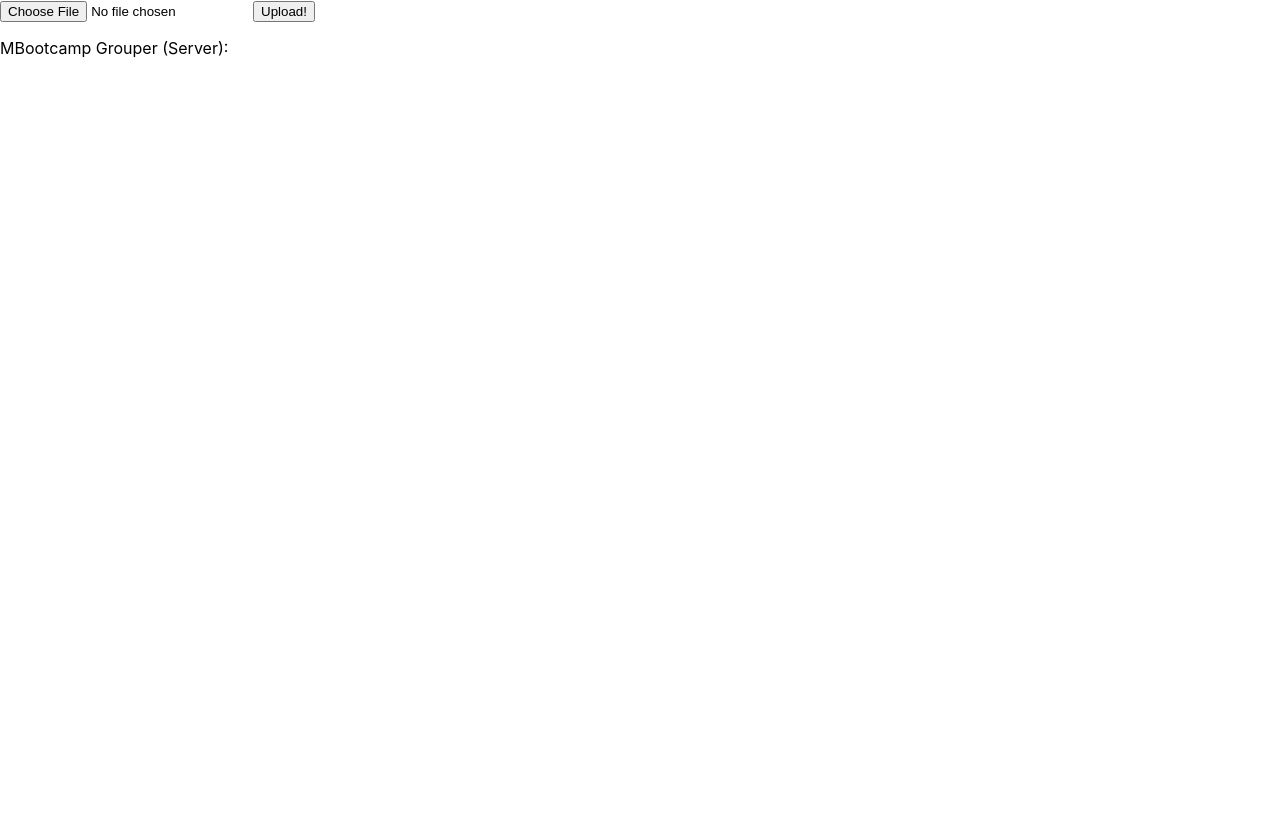
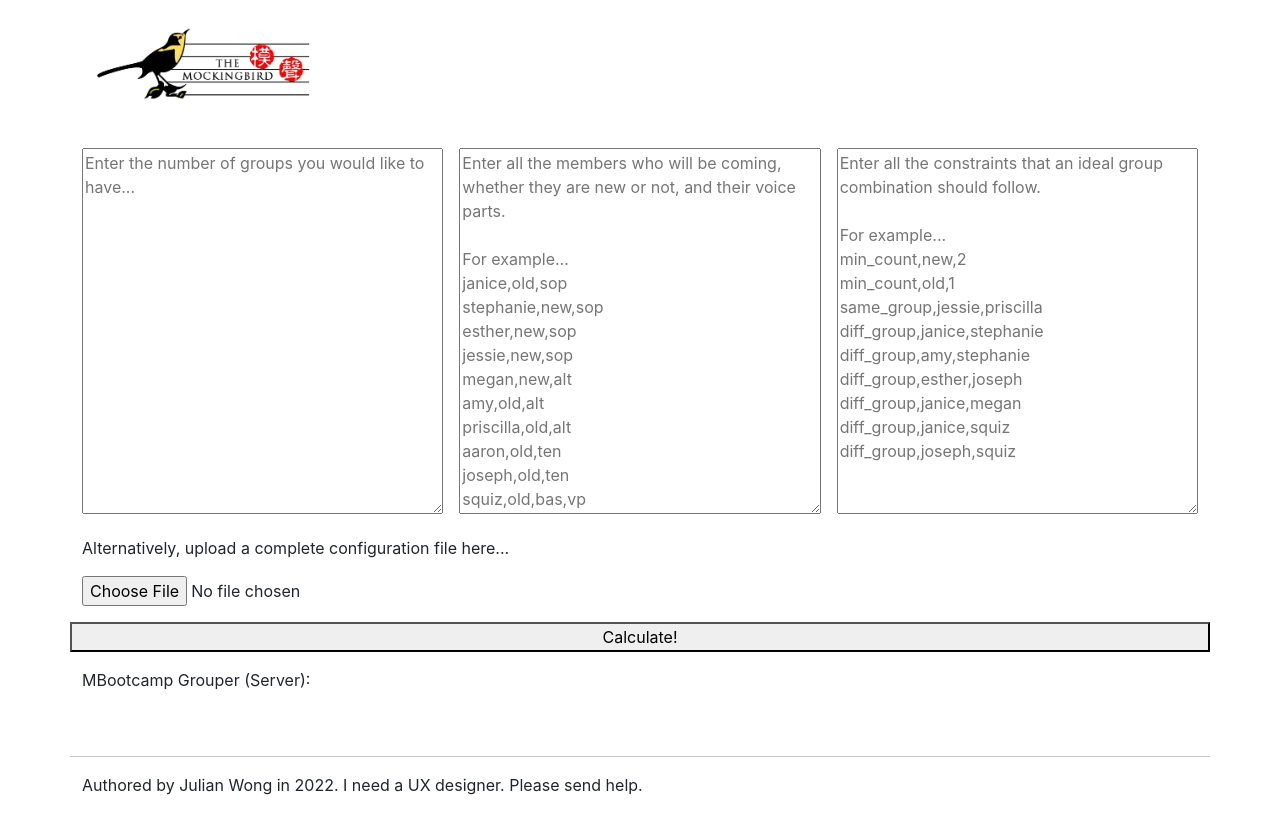
Before and after one commit to jyjulianwong/MBootcamp-Grouper-WebApp, a React (Create React App) app: page / in a window 1280 px wide. Shown: the top 834 px of the page. Before the commit the page ends 800 px from the top, so only its background shows below. Built offline with nearby package versions, Linux system fonts and the light colour scheme.

Commit message:
Add manual user inputs, add decorative elements

```diff
--- a/public/index.html
+++ b/public/index.html
@@ -15,6 +15,7 @@
       user's mobile device or desktop. See https://developers.google.com/web/fundamentals/web-app-manifest/
     -->
     <link rel="manifest" href="%PUBLIC_URL%/manifest.json" />
+    <link href="https://cdn.jsdelivr.net/npm/bootstrap@5.2.3/dist/css/bootstrap.min.css" rel="stylesheet" integrity="sha384-rbsA2VBKQhggwzxH7pPCaAqO46MgnOM80zW1RWuH61DGLwZJEdK2Kadq2F9CUG65" crossorigin="anonymous">
     <!--
       Notice the use of %PUBLIC_URL% in the tags above.
       It will be replaced with the URL of the `public` folder during the build.
@@ -29,6 +30,7 @@
   <body>
     <noscript>You need to enable JavaScript to run this app.</noscript>
     <div id="root"></div>
+    <script src="https://cdn.jsdelivr.net/npm/bootstrap@5.2.3/dist/js/bootstrap.bundle.min.js" integrity="sha384-kenU1KFdBIe4zVF0s0G1M5b4hcpxyD9F7jL+jjXkk+Q2h455rYXK/7HAuoJl+0I4" crossorigin="anonymous"></script>
     <!--
       This HTML file is a template.
       If you open it directly in the browser, you will see an empty page.
--- a/src/App.js
+++ b/src/App.js
@@ -1,91 +1,51 @@
+import DataTranslator from "./models/dataTranslator";
 import axios from 'axios';
 import {useState} from "react";
 
 function App() {
+  const placeholder1 = `Enter the number of groups you would like to have...
+  `;
+  const placeholder2 = `Enter all the members who will be coming, whether they are new or not, and their voice parts.
+
+For example...
+janice,old,sop
+stephanie,new,sop
+esther,new,sop
+jessie,new,sop
+megan,new,alt
+amy,old,alt
+priscilla,old,alt
+aaron,old,ten
+joseph,old,ten
+squiz,old,bas,vp
+cyrus,new,bas,vp
+adrian,new,bas,vp
+  `;
+  const placeholder3 = `Enter all the constraints that an ideal group combination should follow.
+
+For example...
+min_count,new,2
+min_count,old,1
+same_group,jessie,priscilla
+diff_group,janice,stephanie
+diff_group,amy,stephanie
+diff_group,esther,joseph
+diff_group,janice,megan
+diff_group,janice,squiz
+diff_group,joseph,squiz
+  `;
+
+  const [textArea1, setTextArea1] = useState("");
+  const [textArea2, setTextArea2] = useState("");
+  const [textArea3, setTextArea3] = useState("");
   const [configFile, setConfigFile] = useState(null);
   const [res, setRes] = useState("");
 
-  const onFileChange = (event) => {
-    setConfigFile(event.target.files[0]);
-  };
+  const sendCalcRequest = (configData) => {
+    const dataTranslator = new DataTranslator(configData);
+    const data = dataTranslator.translate();
 
-  const onFileUpload = () => {
-    const data = {};
-
-    console.log("App: onFileUpload: configFile: " + configFile);
-    const fileReader = new FileReader();
-    fileReader.readAsText(configFile, "utf-8");
-    fileReader.onload = async (event) => {
-      const configLines = event.target.result.split("\n");
-      console.log("App: onFileUpload: configLines: " + configLines);
-      let linePtr = 0;
-      data["groupCount"] = parseInt(configLines[linePtr]);
-      linePtr += 2;
-
-      data["people"] = [];
-      while (true) {
-        if (linePtr >= configLines.length) {
-          break;
-        }
-        const configLine = configLines[linePtr];
-        if (configLine === "") {
-          linePtr++;
-          break;
-        }
-
-        const args = configLine.split(",");
-        const voices = args.slice(2).map((v) => {
-          switch (v) {
-            case "sop":
-              return "SOPRANO";
-            case "alt":
-              return "ALTO";
-            case "ten":
-              return "TENOR";
-            case "bas":
-              return "BASS";
-            default:
-              return "VP";
-          }
-        })
-        const member = {
-          "name": args[0],
-          "voices": voices,
-          "newMember": args[1] === "new"
-        }
-        data["people"].push(member);
-
-        linePtr++;
-      }
-
-      data["constraints"] = [];
-      while (true) {
-        if (linePtr >= configLines.length) {
-          break;
-        }
-        const configLine = configLines[linePtr];
-        if (configLine === "") {
-          linePtr++;
-          break;
-        }
-
-        const args = configLine.split(",");
-        const cType = args[0].toUpperCase();
-        const cArgs = args.slice(1);
-        if (cType === "MIN_COUNT") {
-          cArgs[0] = cArgs[0] === "new" ? "NEW_MEMBER" : "OLD_MEMBER";
-          cArgs[1] = parseInt(cArgs[1]);
-        }
-        const constraint = {
-          "type": cType,
-          "args": cArgs
-        }
-        data["constraints"].push(constraint);
-
-        linePtr++;
-      }
-
-      console.log("App: onFileUpload: data: " + data);
+    console.log("App: onSubmit: data: " + data);
     const config = {
       headers: {
         "Content-Type": "application/json"
@@ -94,16 +54,106 @@ function App() {
     axios
       .post("http://mbootcamp-grouper-server-env.eba-dqkgzebf.eu-west-2.elasticbeanstalk.com/grouper", data, config)
       .then((response) => {
-          setRes(JSON.stringify(response));
+        setRes(JSON.stringify(response["data"]["combinations"]));
       })
+  }
+
+  const onTextArea1Change = (event) => {
+    setTextArea1(event.target.value);
+  }
+  const onTextArea2Change = (event) => {
+    setTextArea2(event.target.value);
+  }
+  const onTextArea3Change = (event) => {
+    setTextArea3(event.target.value);
+  }
+
+  const onFileChange = (event) => {
+    setConfigFile(event.target.files[0]);
   };
+
+  const onSubmit = () => {
+    if (configFile !== null) {
+      console.log("App: onSubmit: configFile: " + configFile);
+      const fileReader = new FileReader();
+      fileReader.readAsText(configFile, "utf-8");
+      fileReader.onload = async (event) => {
+        sendCalcRequest(event.target.result);
+      };
+    } else {
+      let configData = "";
+      configData += textArea1;
+      configData.replace(/\n+$/, "");
+      configData += "\n";
+      configData += textArea2;
+      configData.replace(/\n+$/, "");
+      configData += "\n";
+      configData += textArea3;
+      configData.replace(/\n+$/, "");
+      sendCalcRequest(configData);
+    }
   };
 
   return (
     <div className="App">
+      <div className={"container"}>
+        <div className={"row my-3"}>
+          <div className="col align-self-start">
+            <img
+              src={require("./assets/themockingbird.png")}
+              alt={"The Mockingbird"}
+              width={255}
+              height={100}
+            />
+          </div>
+        </div>
+        <div className={"row my-3 g-3"}>
+          <div className={"col-xs-12 col-lg-4"}>
+            <textarea
+              className={"w-100"}
+              rows={15}
+              placeholder={placeholder1}
+              onChange={onTextArea1Change}
+            >
+              {textArea1}
+            </textarea>
+          </div>
+          <div className={"col-xs-12 col-lg-4"}>
+            <textarea
+              className={"w-100"} rows={15}
+              placeholder={placeholder2}
+              onChange={onTextArea2Change}
+            >
+              {textArea2}
+            </textarea>
+          </div>
+          <div className={"col-xs-12 col-lg-4"}>
+            <textarea
+              className={"w-100"}
+              rows={15}
+              placeholder={placeholder3}
+              onChange={onTextArea3Change}
+            >
+              {textArea3}
+            </textarea>
+          </div>
+        </div>
+        <div className={"row my-3"}>
+          <p>Alternatively, upload a complete configuration file here...</p>
+          <br/>
           <input type="file" onChange={onFileChange}/>
-      <button onClick={onFileUpload}>Upload!</button>
+        </div>
+        <div className={"row my-3"}>
+          <button onClick={onSubmit}>Calculate!</button>
+        </div>
+        <div className={"row my-3"}>
           <p>MBootcamp Grouper (Server): {res}</p>
+        </div>
+        <div className={"row my-5"}>
+          <hr/>
+          <p>Authored by Julian Wong in 2022. I need a UX designer. Please send help.</p>
+        </div>
+      </div>
     </div>
   );
 }
--- /dev/null
+++ b/src/models/dataTranslator.js
@@ -0,0 +1,81 @@
+class DataTranslator {
+  constructor(configData) {
+    this.configData = configData;
+  }
+
+  translate() {
+    let data = {};
+
+    let configLines = this.configData.split("\n");
+    let linePtr = 0;
+    data["groupCount"] = parseInt(configLines[linePtr]);
+    linePtr += 2;
+
+    data["people"] = [];
+    while (true) {
+      if (linePtr >= configLines.length) {
+        break;
+      }
+      const configLine = configLines[linePtr];
+      if (configLine === "") {
+        linePtr++;
+        break;
+      }
+
+      const args = configLine.split(",");
+      const voices = args.slice(2).map((v) => {
+        switch (v) {
+          case "sop":
+            return "SOPRANO";
+          case "alt":
+            return "ALTO";
+          case "ten":
+            return "TENOR";
+          case "bas":
+            return "BASS";
+          default:
+            return "VP";
+        }
+      })
+      const member = {
+        "name": args[0],
+        "voices": voices,
+        "newMember": args[1] === "new"
+      }
+      data["people"].push(member);
+
+      linePtr++;
+    }
+
+    data["constraints"] = [];
+    while (true) {
+      if (linePtr >= configLines.length) {
+        break;
+      }
+      const configLine = configLines[linePtr];
+      if (configLine === "") {
+        linePtr++;
+        break;
+      }
+
+      const args = configLine.split(",");
+      const cType = args[0].toUpperCase();
+      const cArgs = args.slice(1);
+      if (cType === "MIN_COUNT") {
+        cArgs[0] = cArgs[0] === "new" ? "NEW_MEMBER" : "OLD_MEMBER";
+        cArgs[1] = parseInt(cArgs[1]);
+      }
+      const constraint = {
+        "type": cType,
+        "args": cArgs
+      }
+      data["constraints"].push(constraint);
+
+      linePtr++;
+    }
+
+    return data;
+  }
+}
+
+export default DataTranslator;
```
Also changed, not shown: src/assets/themockingbird.png (added). Lines whose indentation alone changed are shown as unchanged.
